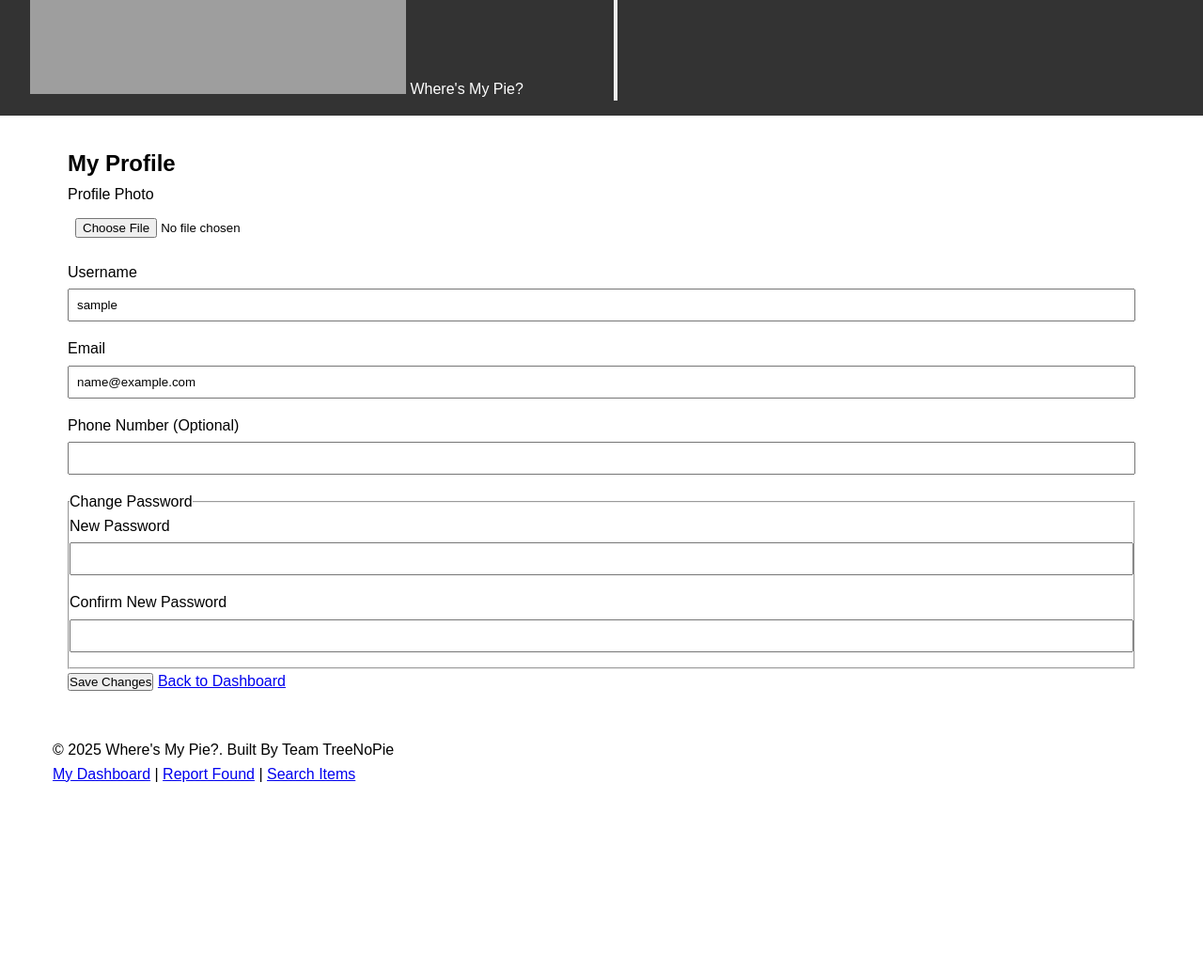
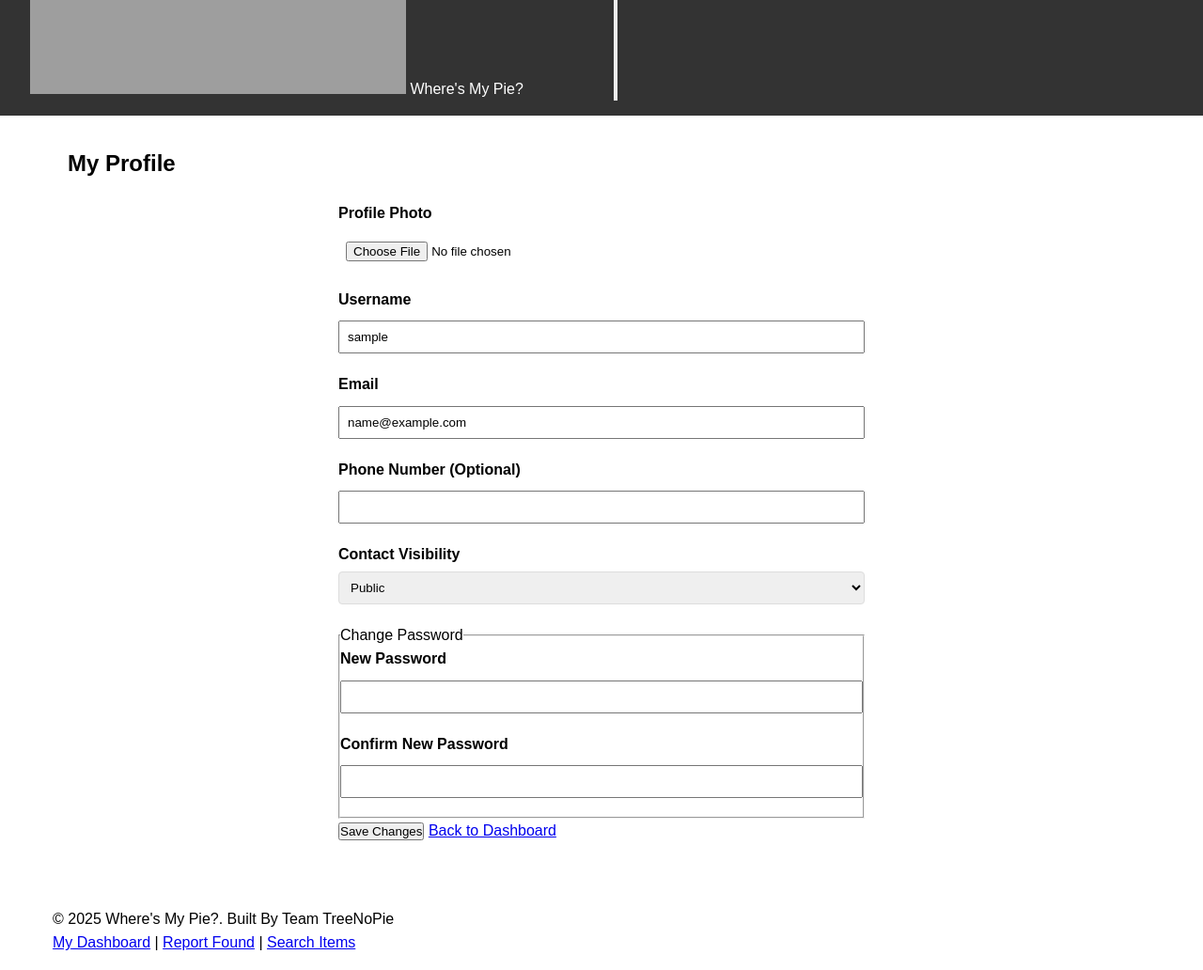
Before and after one commit to Irenemicooo/WheresMyPie, a PHP site: page /WheresMyPie/user/profile.php in a window 1280 px wide. Shown: the part 242-1274 px from the top of the page at 94% size. Before the commit the page ends 1074 px from the top, so only its background shows below. Run offline with PHP 8.4, Linux system fonts and the light colour scheme; the visitor is signed in with stand-in values (Sample User, id 1); data that the repository does not hold is empty; grey boxes are pictures that could not be loaded.

Commit message:
profile page added

```diff
--- a/public_html/assets/css/style.css
+++ b/public_html/assets/css/style.css
@@ -126,3 +126,27 @@ input, textarea {
 .search-row button:hover {
     background: #0056b3;
 }
+
+/* Profile form styles */
+.profile-form {
+    max-width: 600px;
+    margin: 0 auto;
+    padding: 20px;
+}
+
+.profile-form .form-group {
+    margin-bottom: 20px;
+}
+
+.profile-form label {
+    display: block;
+    margin-bottom: 5px;
+    font-weight: bold;
+}
+
+.profile-form select {
+    width: 100%;
+    padding: 8px;
+    border: 1px solid #ddd;
+    border-radius: 4px;
+}
--- a/public_html/user/profile.php
+++ b/public_html/user/profile.php
@@ -22,10 +22,15 @@ if ($_SERVER['REQUEST_METHOD'] === 'POST') {
         $updates = [];
         $params = [];
 
-        // Update email if changed
+        // Update email if changed and valid
         if (!empty($_POST['email']) && $_POST['email'] !== $user['email']) {
             if (!validateEmail($_POST['email'])) {
                 throw new Exception('Invalid email format');
+            }
+            $stmt = $pdo->prepare("SELECT COUNT(*) FROM users WHERE email = ? AND user_id != ?");
+            $stmt->execute([$_POST['email'], $_SESSION['user_id']]);
+            if ($stmt->fetchColumn() > 0) {
+                throw new Exception('Email already in use');
             }
             $updates[] = "email = ?";
             $params[] = $_POST['email'];
@@ -33,28 +38,15 @@ if ($_SERVER['REQUEST_METHOD'] === 'POST') {
 
         // Update phone if changed
         if (isset($_POST['phone']) && $_POST['phone'] !== $user['phone']) {
+            // Add basic phone validation if needed
             $updates[] = "phone = ?";
             $params[] = $_POST['phone'] ?: null;
         }
 
-        // Handle password change
-        if (!empty($_POST['new_password'])) {
-            if (!validatePassword($_POST['new_password'])) {
-                throw new Exception('Password must be at least 8 characters and contain uppercase, lowercase, and numbers');
-            }
-            if ($_POST['new_password'] !== $_POST['confirm_password']) {
-                throw new Exception('Passwords do not match');
-            }
-            $updates[] = "password = ?";
-            $params[] = password_hash($_POST['new_password'], PASSWORD_DEFAULT);
-        }
-
-        // Handle profile photo upload
-        if (isset($_FILES['profile_photo']) && $_FILES['profile_photo']['error'] === UPLOAD_ERR_OK) {
-            $uploadDir = '../uploads/profiles/';
-            $photo_path = 'uploads/profiles/' . uploadFile($_FILES['profile_photo'], $uploadDir);
-            $updates[] = "profile_photo = ?";
-            $params[] = $photo_path;
+        // Update contact visibility
+        if (isset($_POST['contact_visibility'])) {
+            $updates[] = "contact_visibility = ?";
+            $params[] = $_POST['contact_visibility'];
         }
 
         if (!empty($updates)) {
@@ -62,12 +54,9 @@ if ($_SERVER['REQUEST_METHOD'] === 'POST') {
             $sql = "UPDATE users SET " . implode(", ", $updates) . " WHERE user_id = ?";
             $stmt = $pdo->prepare($sql);
             $stmt->execute($params);
-            $success = true;
             setFlashMessage('success', 'Profile updated successfully');
-            header('Location: profile.php');
-            exit;
+            redirect('/user/profile.php');
         }
-
     } catch (Exception $e) {
         $errors[] = $e->getMessage();
     }
@@ -119,6 +108,14 @@ include '../includes/header.php';
                    value="<?= htmlspecialchars($user['phone'] ?? '') ?>">
         </div>
 
+        <div class="form-group">
+            <label for="contact_visibility">Contact Visibility</label>
+            <select name="contact_visibility" id="contact_visibility">
+                <option value="public" <?= $user['contact_visibility'] === 'public' ? 'selected' : '' ?>>Public</option>
+                <option value="private" <?= $user['contact_visibility'] === 'private' ? 'selected' : '' ?>>Private</option>
+            </select>
+        </div>
+
         <fieldset class="password-change">
             <legend>Change Password</legend>
             <div class="form-group">
```
